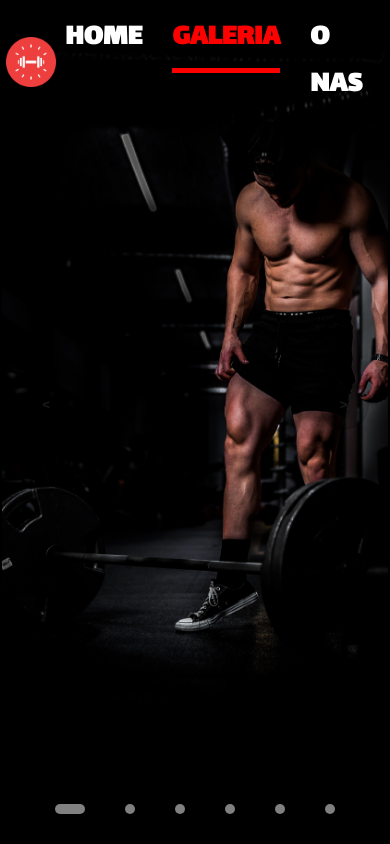
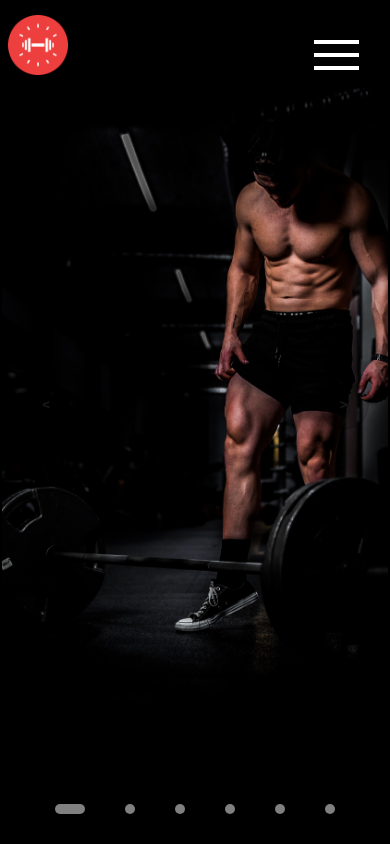
Before and after one commit to Dzejkop02/ans-gym-front, a React (Create React App) app: page /galeria in a window 390 px wide. Shown: the top 844 px of the page. Built offline with nearby package versions, Linux system fonts and the light colour scheme; the HTML template or start-up script is replaced by a standard one.

Commit message:
Dodanie menu Hamburger

```diff
--- a/src/components/Navbar/Navbar.css
+++ b/src/components/Navbar/Navbar.css
@@ -3,8 +3,7 @@
     width: 100vw;
     height: 10vh;
     z-index: 100;
-    background-color: rgba(0, 0, 0, 0.75); /* Kolor tła menu */
-    /*background-color: black;*/
+    background-color: rgba(0, 0, 0, 0.75);
     padding: 15px 10px 15px 0;
     transition: background-color 0.3s;
 }
@@ -13,7 +12,6 @@
     display: flex;
     align-items: center;
     justify-content: space-between;
-
     max-width: 1024px;
     margin: 0 auto;
     padding-right: 1em;
@@ -32,7 +30,7 @@
 
 .nav__a {
     text-decoration: none;
-    color: white; /* Kolor tekstu menu */
+    color: white;
     font-size: 30px;
     font-weight: bold;
     padding: 6px 0;
@@ -41,8 +39,8 @@
 
 .nav__a:hover,
 .nav__a.active {
-    color: red; /* Kolor tekstu po najechaniu myszką */
-    border-bottom: solid 5px red; /* Linia pod tekstem */
+    color: red;
+    border-bottom: solid 5px red;
 }
 
 .nav__logo-box {
@@ -71,3 +69,137 @@
 .nav__red-text {
     color: #ef233c;
 }
+
+
+
+
+
+
+
+.nav__burger-menu {
+    cursor: pointer;
+    display: none;
+}
+
+.burger-icon {
+    width: 55px;
+    height: 40px;
+    display: flex;
+    flex-direction: column;
+    justify-content: space-between;
+    padding: 5px;
+    margin-top: 20px;
+}
+
+.burger-line {
+    width: 100%;
+    height: 4px;
+    background-color: white;
+    transition: 0.5s;
+}
+
+.open .burger-line:nth-child(1) {
+    background-color: #ef233c;
+    transform: rotate(-45deg) translate(-5px, 5px);
+}
+
+.open .burger-line:nth-child(2) {
+    opacity: 0;
+}
+
+.open .burger-line:nth-child(3) {
+    background-color: #ef233c;
+    transform: rotate(45deg) translate(-5px, -5px);
+}
+
+.nav__mobile-menu {
+    position: fixed;
+    top: 0;
+    right: -100%;
+    height: 100vh;
+    width: 70%;
+    background-color: rgba(0, 0, 0, 0.90);
+    text-align: right;
+    transition: right 0.5s;
+}
+
+.nav__mobile-menu ul {
+    padding: 130px 20px 20px 20px;
+    list-style-type: none;
+    margin: 0;
+    height: 100%;
+    display: flex;
+    flex-direction: row;
+    flex-wrap: wrap;
+}
+
+.nav__mobile-menu li {
+    margin-bottom: 20px;
+}
+
+.nav__mobile-menu a {
+    color: white;
+    font-size: 30px;
+    text-decoration: none;
+    display: block;
+}
+
+.nav__mobile-menu a:hover {
+    color: #ef233c;
+}
+
+.nav__close-icon {
+    position: absolute;
+    top: 20px;
+    right: 20px;
+    cursor: pointer;
+    color: white;
+    font-size: 24px;
+}
+
+
+@media only screen and (max-width: 768px) {
+    .nav {
+        background-color: black;
+    }
+    .nav__menu {
+        display: none;
+    }
+
+    .nav__burger-menu {
+        display: flex;
+        flex-direction: column;
+        flex-wrap: wrap;
+        z-index: 9999;
+    }
+
+    .nav__mobile-menu {
+        right: 0;
+        width: 60%;
+    }
+
+    .nav__mobile-menu li {
+        margin-bottom: 10px;
+        width: 500px;
+        text-align: center;
+    }
+
+    .nav__mobile-menu a {
+        width: 100%;
+    }
+
+    .nav__close-icon {
+        position: absolute;
+        top: 20px;
+        right: 20px;
+        cursor: pointer;
+        color: white;
+        font-size: 24px;
+        z-index: 9999;
+    }
+
+    .nav__mobile-menu a.active {
+        color: #ef233c;
+        border-bottom: none;
+    }
+}
--- a/src/components/Navbar/Navbar.jsx
+++ b/src/components/Navbar/Navbar.jsx
@@ -1,5 +1,5 @@
-import React, {useEffect, useState} from "react";
-import {Link, useLocation} from "react-router-dom";
+import React, { useEffect, useState } from "react";
+import { Link, useLocation } from "react-router-dom";
 import './Navbar.css';
 
 const Navbar = () => {
@@ -8,6 +8,7 @@ const Navbar = () => {
     const [span1, setSpan1] = useState(null);
     const [span2, setSpan2] = useState(null);
     const [activeSection, setActiveSection] = useState('home');
+    const [isMobileMenuOpen, setMobileMenuOpen] = useState(false);
 
     const [bgBlack, setBgBlack] = useState(false);
     window.addEventListener('scroll', () => setBgBlack(window.scrollY >= 200));
@@ -47,18 +48,27 @@ const Navbar = () => {
         }
     }, [location]);
 
+    const toggleMobileMenu = () => {
+        setMobileMenuOpen(prevState => !prevState);
+    };
+
+    const closeMobileMenu = () => {
+        setMobileMenuOpen(false);
+    };
+
     return (
-        <div className="nav" style={bgBlack ? {backgroundColor: 'black'} : {}}>
+        <div className="nav" style={bgBlack ? { backgroundColor: 'black' } : {}}>
             <div className="nav__container">
-                <Link className="nav__logo-box" to="/"><img src="/zdj/strong.png" alt="logo" className="logo"></img></Link>
-                {
-                    span1 && span2
-                        ?
+                <Link className="nav__logo-box" to="/">
+                    <img src="/zdj/strong.png" alt="logo" className="logo" />
+                </Link>
+                <div className="nav__menu">
+                    {span1 && span2 ? (
                         <div className="nav__spans">
                             <span className="nav__span nav__white-text">{span1}</span>
                             <span className="nav__span nav__red-text">{span2}</span>
                         </div>
-                        :
+                    ) : (
                         <ul>
                             <li>
                                 <Link to="/" className={activeSection === '' ? 'active nav__a' : 'nav__a'}>HOME</Link>
@@ -73,8 +83,36 @@ const Navbar = () => {
                                 <Link className={activeSection === 'kontakt' ? 'active nav__a' : 'nav__a'} to="/kontakt">KONTAKT</Link>
                             </li>
                         </ul>
-                }
+                    )}
+                </div>
+                <div className={`nav__burger-menu ${isMobileMenuOpen ? 'open' : ''}`} onClick={toggleMobileMenu}>
+                    <div className="burger-icon">
+                        <div className="burger-line"></div>
+                        <div className="burger-line"></div>
+                        <div className="burger-line"></div>
+                    </div>
+                </div>
             </div>
+            {isMobileMenuOpen && (
+                <div className="nav__mobile-menu">
+                    <div className="nav__mobile_menu_content">
+                        <ul>
+                            <li>
+                                <Link to="/" onClick={closeMobileMenu} className={activeSection === '' ? 'active nav__a' : 'nav__a'}>HOME</Link>
+                            </li>
+                            <li>
+                                <Link to="/galeria" onClick={closeMobileMenu} className={activeSection === 'galeria' ? 'active nav__a' : 'nav__a'}>GALERIA</Link>
+                            </li>
+                            <li>
+                                <Link to="/onas" onClick={closeMobileMenu} className={activeSection === 'onas' ? 'active nav__a' : 'nav__a'}>O NAS</Link>
+                            </li>
+                            <li>
+                                <Link to="/kontakt" onClick={closeMobileMenu} className={activeSection === 'kontakt' ? 'active nav__a' : 'nav__a'}>KONTAKT</Link>
+                            </li>
+                        </ul>
+                    </div>
+                </div>
+            )}
         </div>
     );
 };
```
